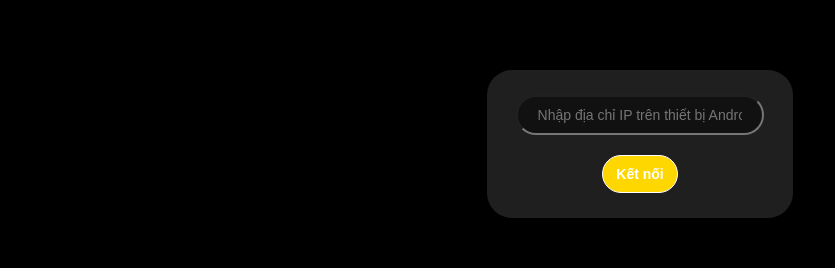
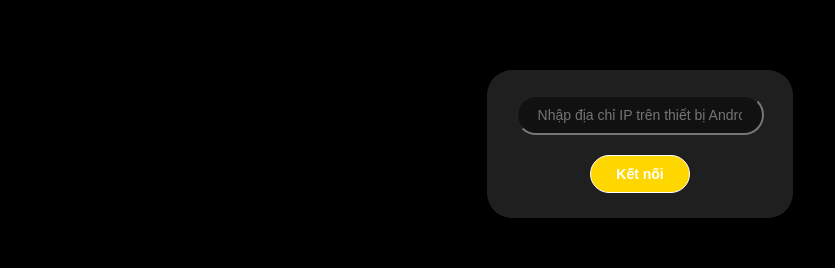
Before and after one commit to hacmadaosi/SendTo, a plain HTML site: page index.html in a window 1280 px wide. Shown: the part 276-544 px from the top of the page, without its empty margins (0-835 px from the left). Drawn offline with Linux system fonts and the light colour scheme.

Commit message:
them min-width

```diff
--- a/WebSendTo/style.css
+++ b/WebSendTo/style.css
@@ -33,6 +33,7 @@ html, body {
 
 #btn_ketnoi {
     width: 30%;
+    min-width: 100px;
     padding: 10px 0;
     border-radius: 20px;
     background-color: #FFD700;
@@ -44,6 +45,8 @@ html, body {
 
 #nhap_IP{
     width: 20%;
+        min-width: 200px;
+
     display: flex;
     flex-direction: column;
     align-items: center;
```
